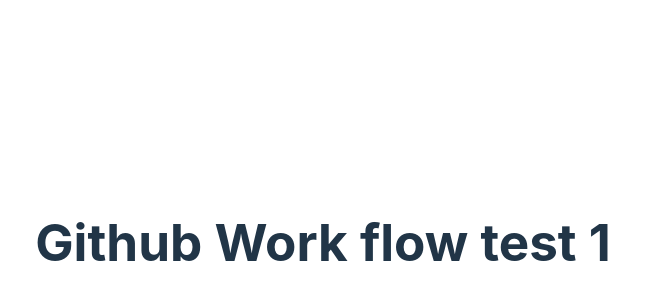
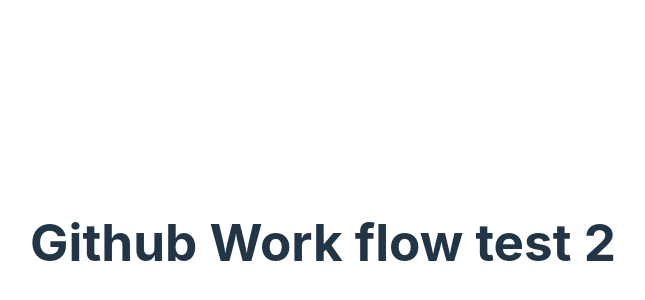
Before and after one commit to Ant-Tonmay/github-workflow, a React (Vite) app: page / in a window 1280 px wide. Shown: the part 158-458 px from the top of the page, without its empty margins (317-962 px from the left). Built offline with nearby package versions, Linux system fonts and the light colour scheme.

Commit message:
workflow added 2

```diff
--- a/src/App.jsx
+++ b/src/App.jsx
@@ -8,7 +8,7 @@
 
   return (
     <>
-      <h1> Github Work flow test 1</h1>
+      <h1> Github Work flow test 2</h1>
     </>
   )
 }
```
